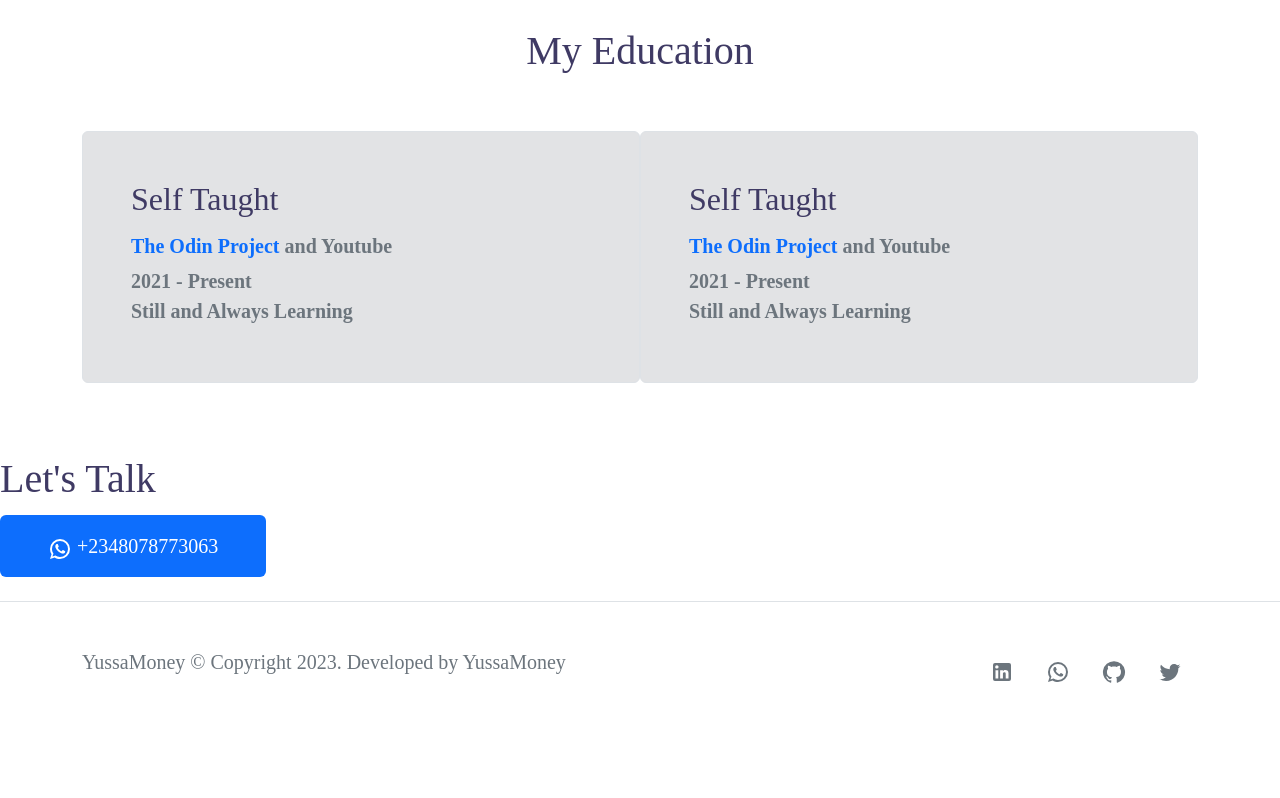
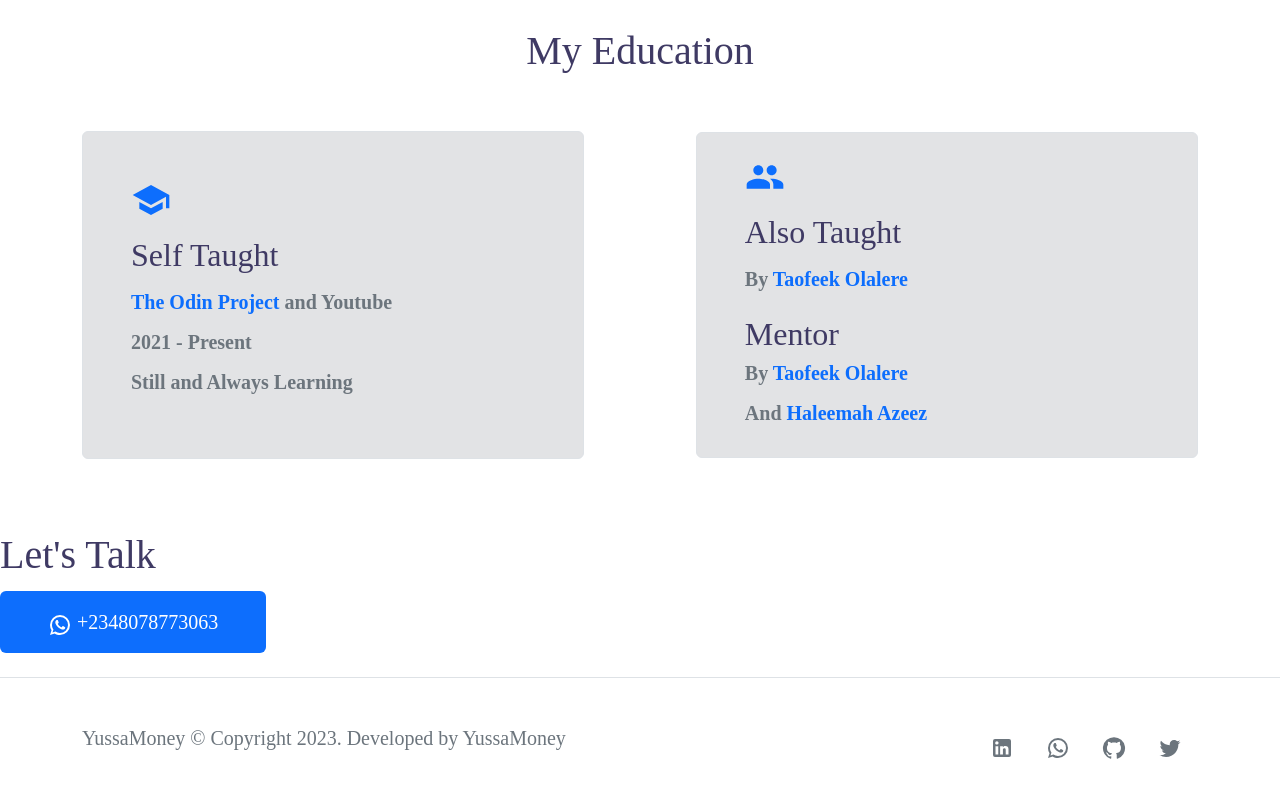
Before and after one commit to YussaMoney/Yussa-Portfolio, a React (Create React App) app: page /about in a window 1280 px wide. Shown: the part 1511-2309 px from the top of the page. Before the commit the page ends 2251 px from the top, so only its background shows below. Built offline with nearby package versions, Linux system fonts and the light colour scheme.

Commit message:
Modified: About page section; - Added: Icons and styles

```diff
--- a/src/About.js
+++ b/src/About.js
@@ -5,6 +5,8 @@ import GitHubIcon from "@mui/icons-material/GitHub";
 import WhatsAppIcon from "@mui/icons-material/WhatsApp";
 import LinkedInIcon from "@mui/icons-material/LinkedIn";
 import TwitterIcon from "@mui/icons-material/Twitter";
+import SchoolIcon from '@mui/icons-material/School';
+import PeopleIcon from '@mui/icons-material/People';
 
 export default function About() {
   return (
@@ -159,7 +161,8 @@ export default function About() {
           </h5>
           <h1 className="text-center pb-5">My Education</h1>
           <div className="d-flex justify-content-between">
-            <div className="p-5 bg-secondary-subtle border rounded w-50">
+            <div className="p-5 bg-secondary-subtle border rounded who teach">
+              <SchoolIcon className="text-primary fs-1 mb-3 text-center"/>
               <h2 className="pb-2">Self Taught</h2>
               <h5 className="text-secondary fw-bolder">
                 <a
@@ -170,20 +173,36 @@ export default function About() {
                 </a>{" "}
                 and Youtube
               </h5>
-              <h5 className="text-secondary lh-base fw-bolder">2021 - Present <br />Still and Always Learning</h5>
+              <h5 className="text-secondary lh-lg fw-bolder">2021 - Present <br />Still and Always Learning</h5>
             </div>
-            <div className="p-5 bg-secondary-subtle border rounded w-50">
-              <h2 className="pb-2">Self Taught</h2>
-              <h5 className="text-secondary fw-bolder">
+            <div className="py-4 px-5 bg-secondary-subtle border rounded who teach">
+              <PeopleIcon className="text-primary fs-1 mb-3 text-center"/>
+              <h2 className="pb-2">Also Taught</h2>
+              <h5 className="text-secondary fw-bolder">By
                 <a
                   className="text-decoration-none"
-                  href="https://www.theodinproject.com"
+                  href="https://taofeekolalere.me/"
                 >
-                  The Odin Project
-                </a>{" "}
-                and Youtube
+                  {" "}Taofeek Olalere
+                </a>
               </h5>
-              <h5 className="text-secondary lh-base fw-bolder">2021 - Present <br />Still and Always Learning</h5>
+              <h2 className="pt-3">Mentor</h2>
+              <h5 className="text-secondary fw-bolder pb-2">By
+                <a
+                  className="text-decoration-none"
+                  href="https://github.com/teekaytech"
+                >
+                  {" "}Taofeek Olalere
+                </a>
+              </h5>
+              <h5 className="text-secondary fw-bolder">And
+                <a
+                  className="text-decoration-none"
+                  href="https://ng.linkedin.com/in/haleemah-modupeola-azeez"
+                >
+                  {" "}Haleemah Azeez
+                </a>
+              </h5>
             </div>
           </div>
         </div>
--- a/src/index.css
+++ b/src/index.css
@@ -50,3 +50,9 @@ h1, h2 {
 .heading {
   font-size: 4rem;
 }
+
+.teach:hover {
+  background-color: white !important;
+  transition: all ease 0.5s;
+  border: 1px solid rgb(206, 212, 218) !important;
+}
```
